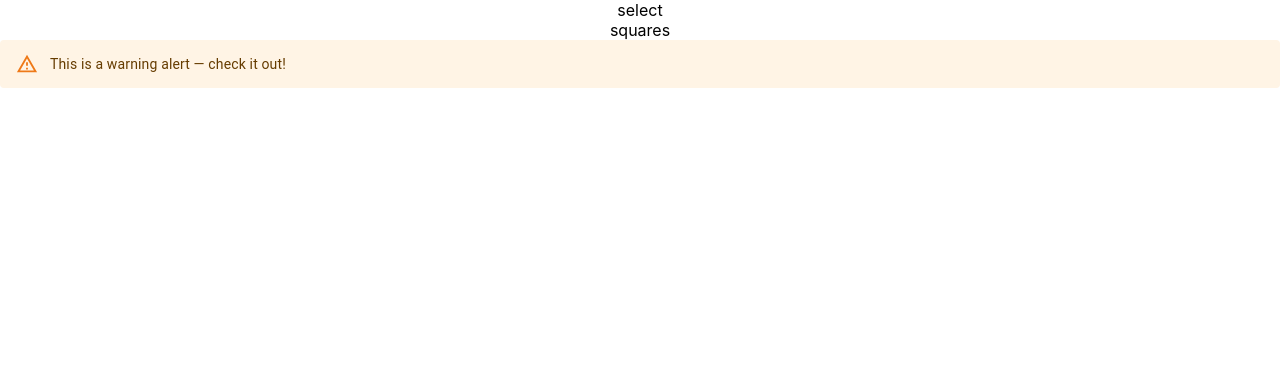
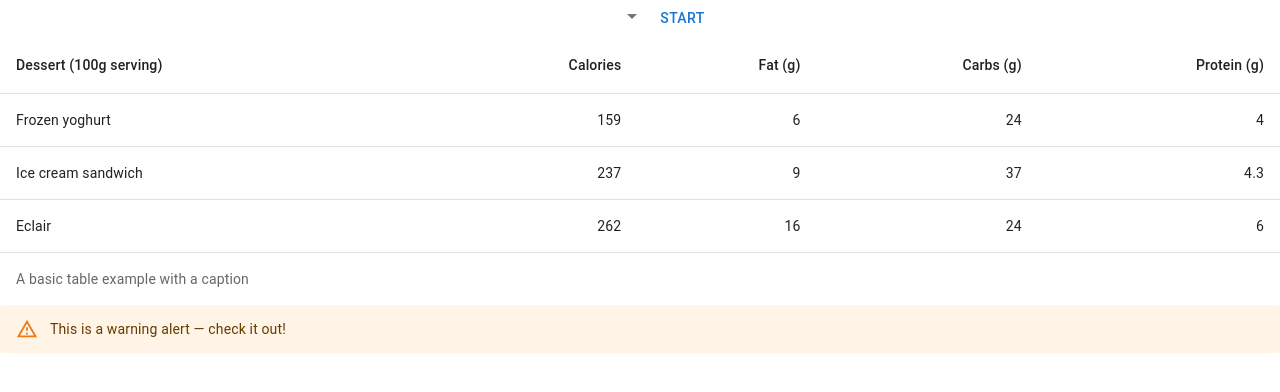
Before and after one commit to RashVV/Square, a React (Create React App) app: page / in a window 1280 px wide. Shown: the top 392 px of the page. Built offline with nearby package versions, Linux system fonts and the light colour scheme.

Commit message:
add mui components

```diff
--- a/package.json
+++ b/package.json
@@ -14,9 +14,10 @@
     "react-scripts": "^2.1.3",
     "web-vitals": "^2.1.4"
   },
+
   "scripts": {
-    "start": "react-scripts start",
-    "build": "react-scripts build",
+    "start": "export SET NODE_OPTIONS=--openssl-legacy-provider && react-scripts start",
+    "build": "export SET NODE_OPTIONS=--openssl-legacy-provider && react-scripts build",
     "test": "react-scripts test",
     "eject": "react-scripts eject"
   },
--- a/src/App.js
+++ b/src/App.js
@@ -1,4 +1,4 @@
-import { useState } from "react";
+import React, { useState }  from 'react';
 import Alerts  from './components/Alerts';
 import Select from './components/Select';
 import Squares from './components/Squares';
--- a/src/components/Select.js
+++ b/src/components/Select.js
@@ -1,7 +1,30 @@
-import React from 'react'
+import React from 'react';
+import { InputBase, NativeSelect, FormControl, Button } from '@mui/material';
+
 
 export default function Select({mode, setMode}) {
+
+    const [age, setAge] = React.useState('');
+    const handleChange = (event) => {
+      setAge(event.target.value);
+    }
+
   return (
-    <div>select</div>
+    <div>
+     <FormControl className='stile'>
+    <NativeSelect
+          id="demo-customized-select-native"
+          value={age}
+          onChange={handleChange}
+          input={<InputBase />}
+        >
+          <option aria-label="None" value="" />
+          <option value={10}>Ten</option>
+          <option value={20}>Twenty</option>
+          <option value={30}>Thirty</option>
+        </NativeSelect>
+        </FormControl>
+        <Button>Start</Button>
+    </div>
   )
 }
--- a/src/components/Squares.js
+++ b/src/components/Squares.js
@@ -1,7 +1,45 @@
-import React from 'react'
+import React from 'react';
+import { TableContainer, Table, TableBody, TableHead, TableRow, TableCell, } from '@mui/material';
+
+function createData(name, calories, fat, carbs, protein) {
+  return { name, calories, fat, carbs, protein };
+}
+const rows = [
+  createData('Frozen yoghurt', 159, 6.0, 24, 4.0),
+  createData('Ice cream sandwich', 237, 9.0, 37, 4.3),
+  createData('Eclair', 262, 16.0, 24, 6.0),
+];
 
 export default function Squares({mode, setAlerts}) {
   return (
-    <div>squares</div>
+    <div>
+     <TableContainer component={mode}>
+      <Table className="table" aria-label="caption table">
+        <caption>A basic table example with a caption</caption>
+        <TableHead>
+          <TableRow>
+            <TableCell>Dessert (100g serving)</TableCell>
+            <TableCell align="right">Calories</TableCell>
+            <TableCell align="right">Fat&nbsp;(g)</TableCell>
+            <TableCell align="right">Carbs&nbsp;(g)</TableCell>
+            <TableCell align="right">Protein&nbsp;(g)</TableCell>
+          </TableRow>
+        </TableHead>
+        <TableBody>
+          {rows.map((row) => (
+            <TableRow key={row.name}>
+              <TableCell component="th" scope="row">
+                {row.name}
+              </TableCell>
+              <TableCell align="right">{row.calories}</TableCell>
+              <TableCell align="right">{row.fat}</TableCell>
+              <TableCell align="right">{row.carbs}</TableCell>
+              <TableCell align="right">{row.protein}</TableCell>
+            </TableRow>
+          ))}
+        </TableBody>
+      </Table>
+    </TableContainer>
+    </div>
   )
 }
```
